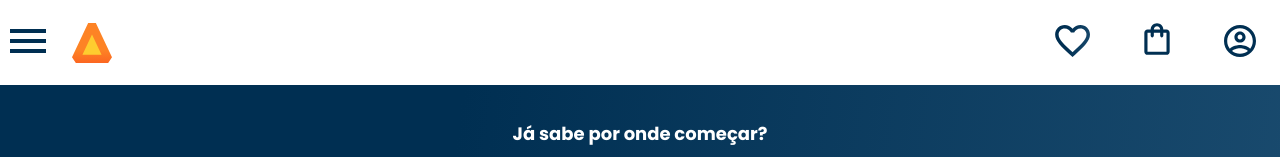
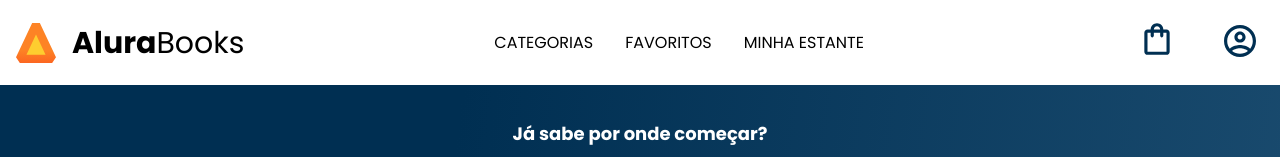
Before and after one commit to aragonense/alura-books, a plain HTML site: page index.html in a window 1280 px wide. Shown: the top 157 px of the page. Drawn offline with nearby package versions, Linux system fonts and the light colour scheme.

Commit message:
Few Changes

```diff
--- a/index.html
+++ b/index.html
@@ -7,7 +7,8 @@
     <title>Alura Books</title>
     <link rel="stylesheet" href="reset.css">
     <link href="https://fonts.googleapis.com/css2?family=Poppins:wght@300;400;500;700&display=swap" rel="stylesheet">
-    <link  rel="stylesheet"  href="https://cdn.jsdelivr.net/npm/swiper@8/swiper-bundle.min.css"/>
+    <link href="https://fonts.googleapis.com/css2?family=Josefin+Sans:wght@400;700&display=swap" rel="stylesheet">
+    <link rel="stylesheet"  href="https://cdn.jsdelivr.net/npm/swiper@8/swiper-bundle.min.css"/>
     <link rel="stylesheet" href="style.css">
 </head>
 <body>
@@ -37,10 +38,17 @@
 
              </ul>
             <img src="img/Logo.svg" alt="Logo da AluraBooks" class="container__imagem">
+            <h1 class="container__titulo"><b class="container__titulo--negrito">Alura</b>Books</h1>
         </div>
 
+        <ul class="opcoes">
+            <li class="opcoes__item">Categorias</li>
+            <li class="opcoes__item"><a href="#" class="opcoes__link">Favoritos</a></li>
+            <li class="opcoes__item"><a href="#" class="opcoes__link">Minha estante</a></li>
+        </ul>
+
         <div class="container">
-            <a href="#"><img src="img/Favoritos.svg" alt="Meus Favotiros" class="container__imagem"></a>
+            <a href="#"><img src="img/Favoritos.svg" alt="Meus Favotiros" class="container__imagem container__imagem--transparente"></a>
             <a href="#"><img src="img/Compras.svg" alt="Carrinho de Compras" class="container__imagem"></a>
             <a href="#"><img src="img/Usuário.svg"alt="Meu Perfil"class="container__imagem"></a>
         </div>
--- a/style.css
+++ b/style.css
@@ -11,6 +11,7 @@
     --font-principal: 'Poppins';
     --branco: #FFFFFF;
     --laranja: #EB9B00;
+    --preto: #000000;
     --azul-degrade: linear-gradient(97.54deg, #002F52 35.49%, #326589 165.37%);
 
 }
--- a/styles/banner.css
+++ b/styles/banner.css
@@ -32,6 +32,3 @@
     background-repeat: no-repeat;
     background-position: 1em;
 }
-.banner__pesquisa::before{
-    content: url("../img/Pesquisa.svg");
-}
--- a/styles/contato.css
+++ b/styles/contato.css
@@ -31,5 +31,6 @@
     font-family: var(--font-principal);
     color: var(--azul);
     background: url("../img/Email.svg") no-repeat;
-    padding-left: 2em;
+    padding-left: 3em;
+    background-position: 1em;
 }
--- a/styles/header.css
+++ b/styles/header.css
@@ -22,27 +22,24 @@
 .container__imagem{
     padding: 1em;
 }
-
 .lista-menu{
     display: none;
     position: absolute;
     top: 100%;
     width: 60vw;
+    z-index: 10000;
 }
 .container__botao:checked ~ .lista-menu{
     display: block;
 }
-.lista-menu__titulo,
-.lista-menu__item{
+.lista-menu__titulo, .lista-menu__item{
     padding: 1em;
     background-color: var(--branco);
 }
-
 .lista-menu__titulo{
     color: var(--laranja);
     font-weight: 700;
 }
-
 .lista-menu__link{
     background: var(--azul-degrade);
     -webkit-background-clip: text;
@@ -53,3 +50,41 @@
 .container__botao{
     display: none;
 }
+.container__titulo{
+    display: none;
+}
+.opcoes{
+    display: none;
+}
+
+@media screen and (min-width: 1024px) {
+    .container__titulo, .container__titulo--negrito  {
+        font-family: var(--font-secundaria);
+        font-size: 30px;
+    }
+    .container__titulo{
+        font-weight: 400;
+        display: block;
+    }
+    .container__titulo--negrito{
+        font-weight: 700;
+    }
+    .opcoes{
+        display: flex;
+        padding: 1em;
+    }
+    .opcoes__item{
+        padding: 0 1em;
+        text-transform: uppercase;
+    }
+    .opcoes__link{
+        text-decoration: none;
+        color: var(--preto);
+    }
+    .container__imagem--transparente{
+        display: none;
+    }
+    .cabecalho__menu-hamburguer {
+        display: none;
+    }
+}
```
